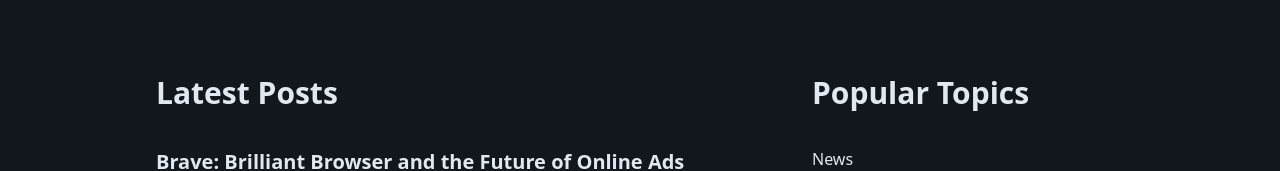
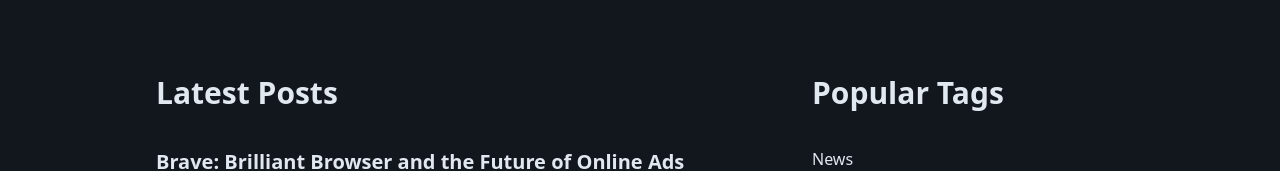
Before and after one commit to ryanmaffey/ryanmaffey.dev, a Next.js app: page / in a window 1280 px wide. Shown: the part 486-657 px from the top of the page. Built offline with nearby package versions, Linux system fonts and the light colour scheme.

Commit message:
chore(wording): topics => tags

```diff
--- a/pages/index.tsx
+++ b/pages/index.tsx
@@ -57,7 +57,7 @@ const Home: React.FC<IProps> = (props) => {
                                 top: "1.25rem",
                             }}
                         >
-                            <h2 className="mb-8">Popular Topics</h2>
+                            <h2 className="mb-8">Popular Tags</h2>
                             <TagList tags={props.tags} />
                         </section>
                     )}
```
